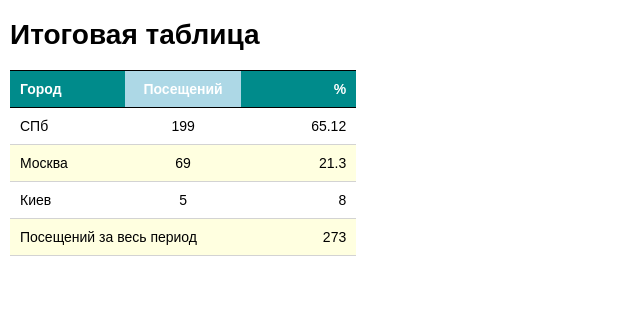
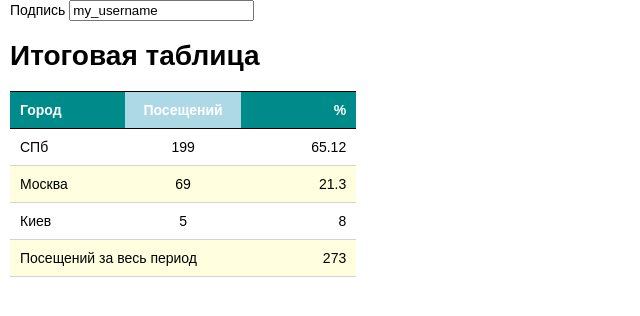
Before and after one commit to antoniooreany/java_courses, a plain HTML site: page src/index.html in a window 1280 px wide. Shown: the whole page, without its empty margins (0-640 px from the left). Drawn offline with Linux system fonts and the light colour scheme.

```diff
--- a/src/index.html
+++ b/src/index.html
@@ -6,6 +6,11 @@
     <link rel="stylesheet" href="style.css">
 </head>
 <body>
+<form action="https://echo.htmlacademy.ru" method="post">
+    <label>
+        Подпись <input type="text" name="username" id="username-field" alt="field for username" value="my_username">
+    </label>
+</form>
 <h1>Итоговая таблица</h1>
 <table>
     <tr>
```
